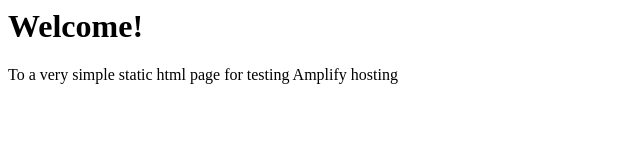
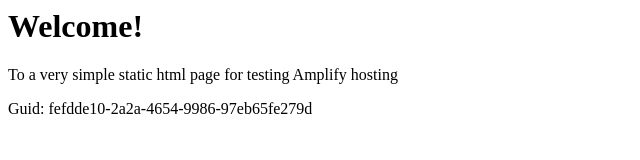
Before and after one commit to aws-aemilia-pdx/Github-PR-Commit-Integration-Test-DoNotTouch-GithubWebhookPreviewCanaryTest-v1-prod-us-west-2, a website: page src/index.html in a window 1280 px wide. Shown: the whole page, without its empty margins (0-640 px from the left). Drawn offline with Linux system fonts and the light colour scheme.

Commit message:
commit from integ tests

```diff
--- a/src/index.html
+++ b/src/index.html
@@ -1,3 +1,5 @@
+
+
 <html lang="en">
 
 <head>
@@ -10,6 +12,6 @@
 <body>
     <h1>Welcome!</h1>
     <p>To a very simple static html page for testing Amplify hosting</p>
-</body>
+    <p>Guid: fefdde10-2a2a-4654-9986-97eb65fe279d</p></body>
 
 </html>
```
